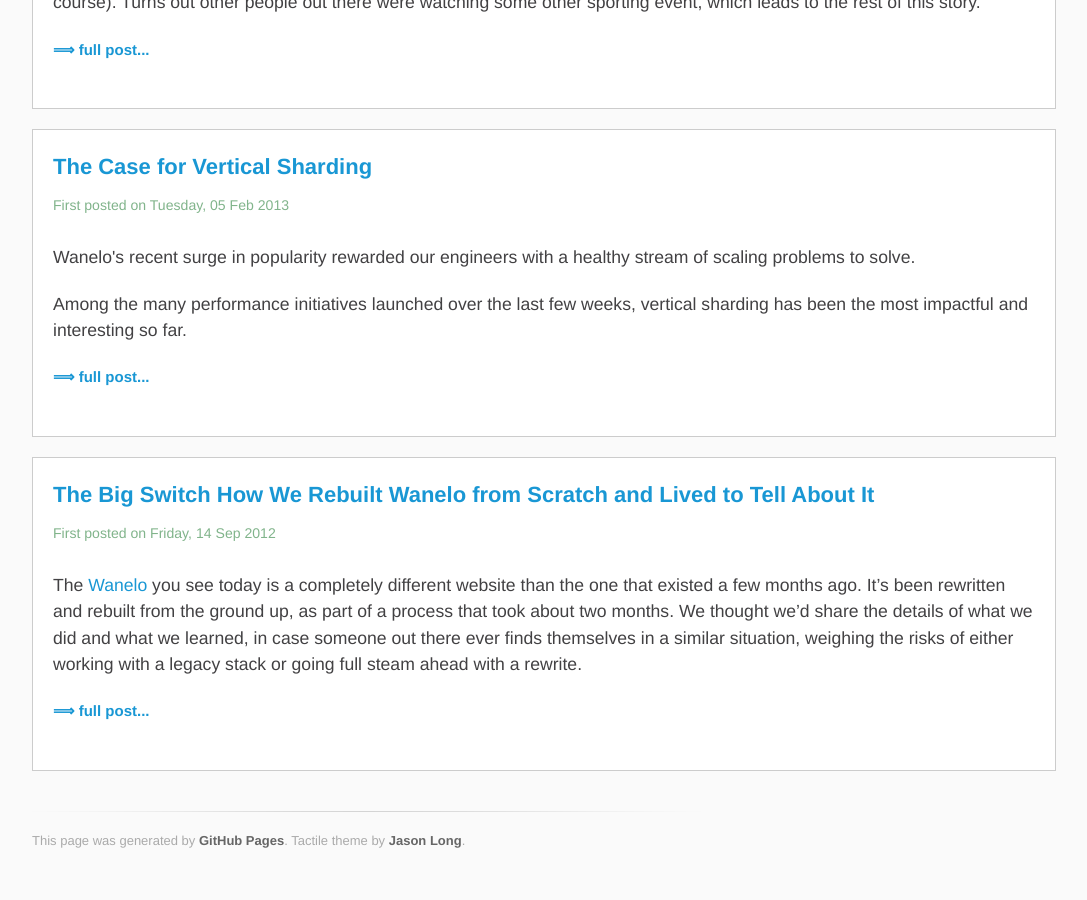
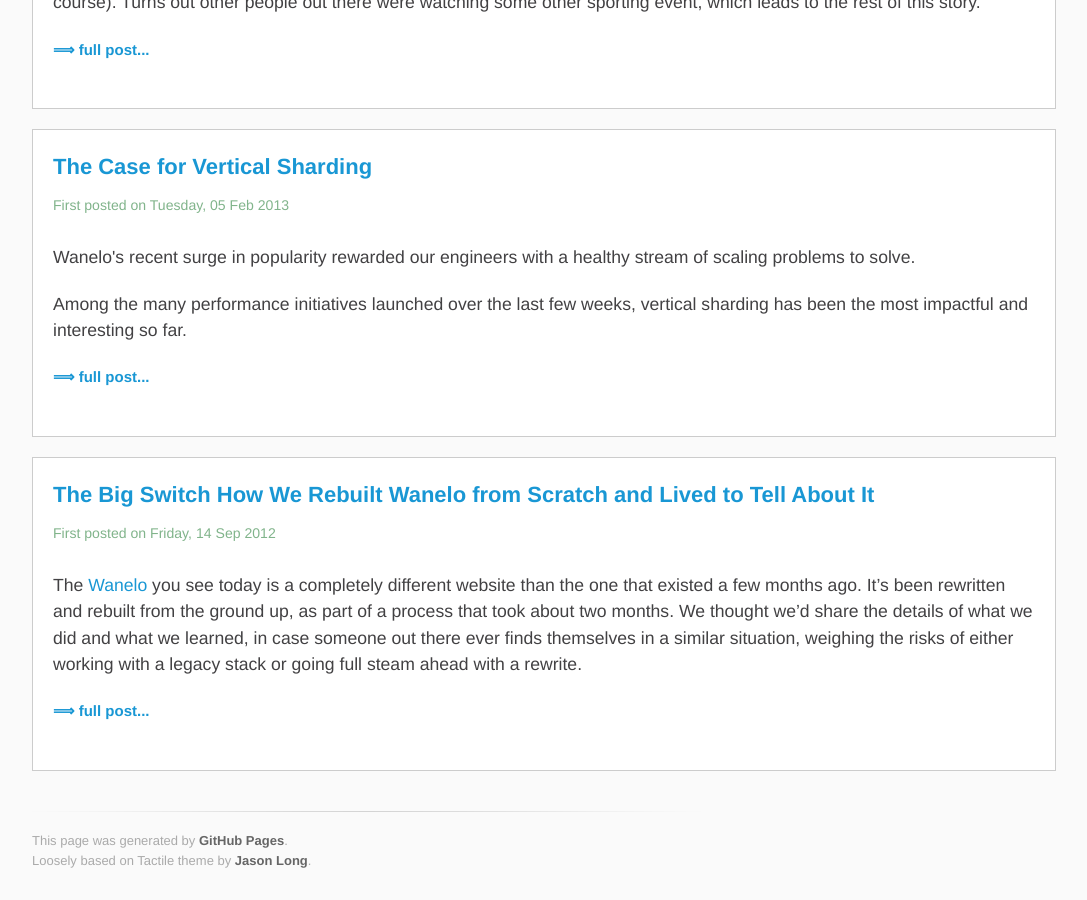
Before and after one commit to wanelo/wanelo.github.io, a Jekyll site: the page built from index.html, in a window 1280 px wide and 900 px high, scrolled down 6676 px. Shown: the whole window, without its empty margins (96-1183 px from the left). Built offline with Jekyll 4.4.1, drawn with Linux system fonts in a browser that asks for light colours; some web fonts are replaced; Markdown is read by kramdown in place of the engine named in the settings.

```diff
--- a/_includes/footer.html
+++ b/_includes/footer.html
@@ -17,9 +17,9 @@
         {% endif %}
 
         <footer>
-          This page was generated by <a href="http://pages.github.com">GitHub Pages</a>. Tactile theme by <a href="https://twitter.com/jasonlong">Jason Long</a>.
+          This page was generated by <a href="http://pages.github.com">GitHub Pages</a>. <br />
+          Loosely based on Tactile theme by <a href="https://twitter.com/jasonlong">Jason Long</a>.
         </footer>
-
 
          <script>
          (function(i,s,o,g,r,a,m){i['GoogleAnalyticsObject']=r;i[r]=i[r]||function(){
```
Also changed, not shown: other parts of _includes/footer.html (+1 -3 lines). Lines whose indentation alone changed are shown as unchanged.
